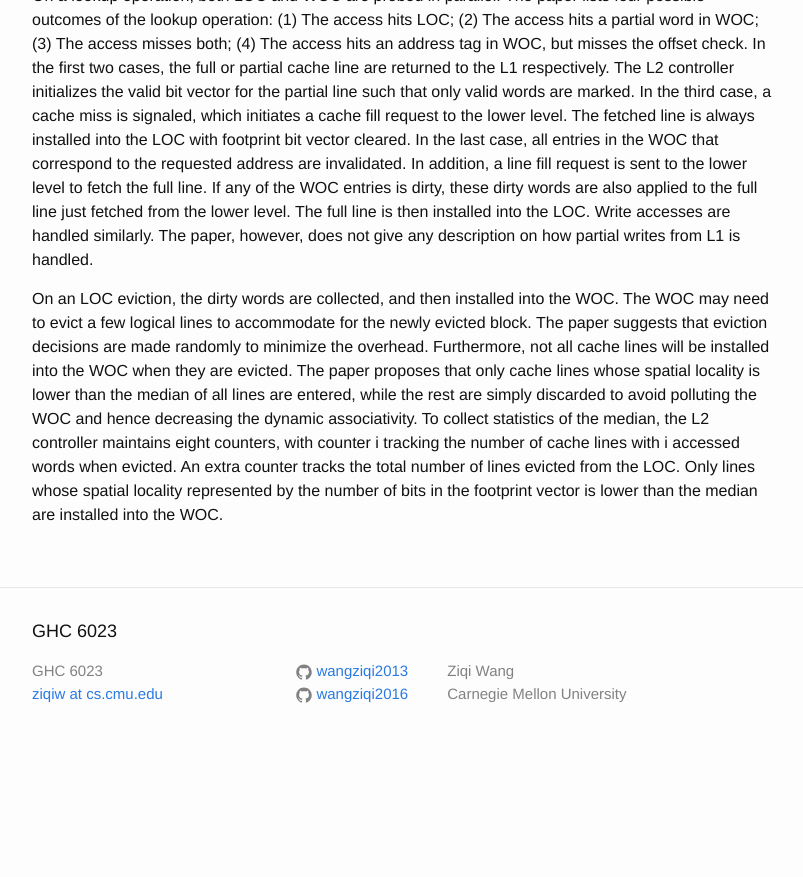
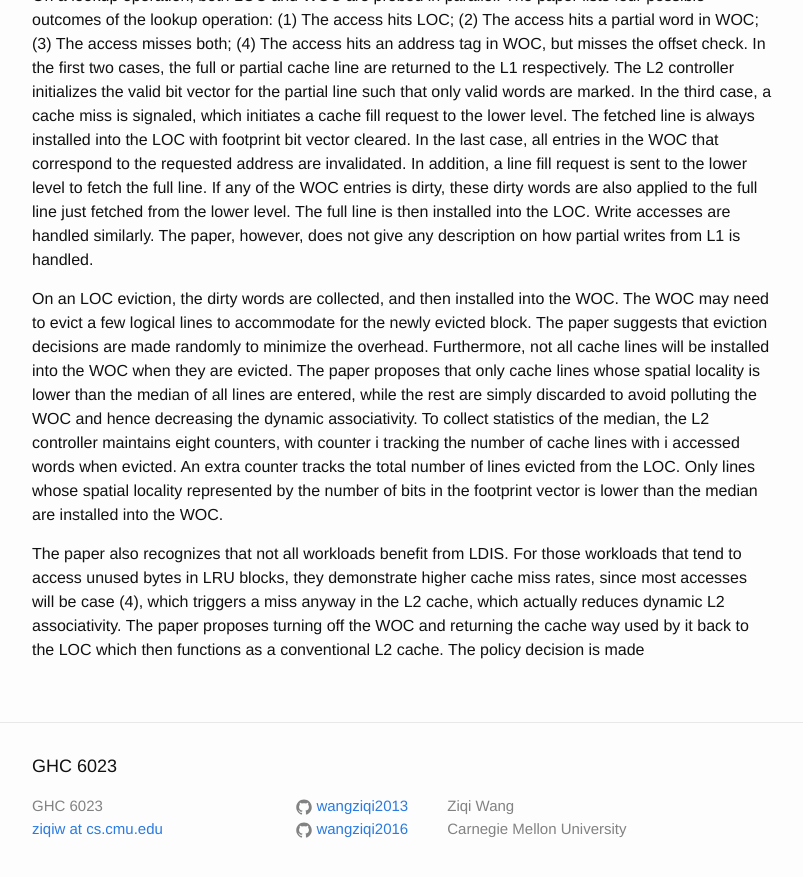
Before and after one commit to wangziqi2013/wangziqi2013.github.io, a Jekyll site: the page built from _posts/2020-07-02-ldis.markdown, in a window 1280 px wide and 900 px high, scrolled down 2686 px. Shown: the top 877 px of the window, without its empty margins (238-1041 px from the left). Built offline with Jekyll 4.4.1, drawn with Linux system fonts in a browser that asks for light colours; before the commit the page ends 3451 px from its top, so only the background shows below that.

Commit message:
Adding workloads

```diff
--- a/_posts/2020-07-02-ldis.markdown
+++ b/_posts/2020-07-02-ldis.markdown
@@ -124,3 +124,10 @@ To collect statistics of the median, the L2 controller maintains eight counters,
 cache lines with i accessed words when evicted. An extra counter tracks the total number of lines evicted from the LOC.
 Only lines whose spatial locality represented by the number of bits in the footprint vector is lower than the median are
 installed into the WOC.
+
+The paper also recognizes that not all workloads benefit from LDIS. For those workloads that tend to access unused bytes
+in LRU blocks, they demonstrate higher cache miss rates, since most accesses will be case (4), which triggers a miss
+anyway in the L2 cache, which actually reduces dynamic L2 associativity.
+The paper proposes turning off the WOC and returning the cache way used by it back to the LOC which then functions as
+a conventional L2 cache.
+The policy decision is made
```
